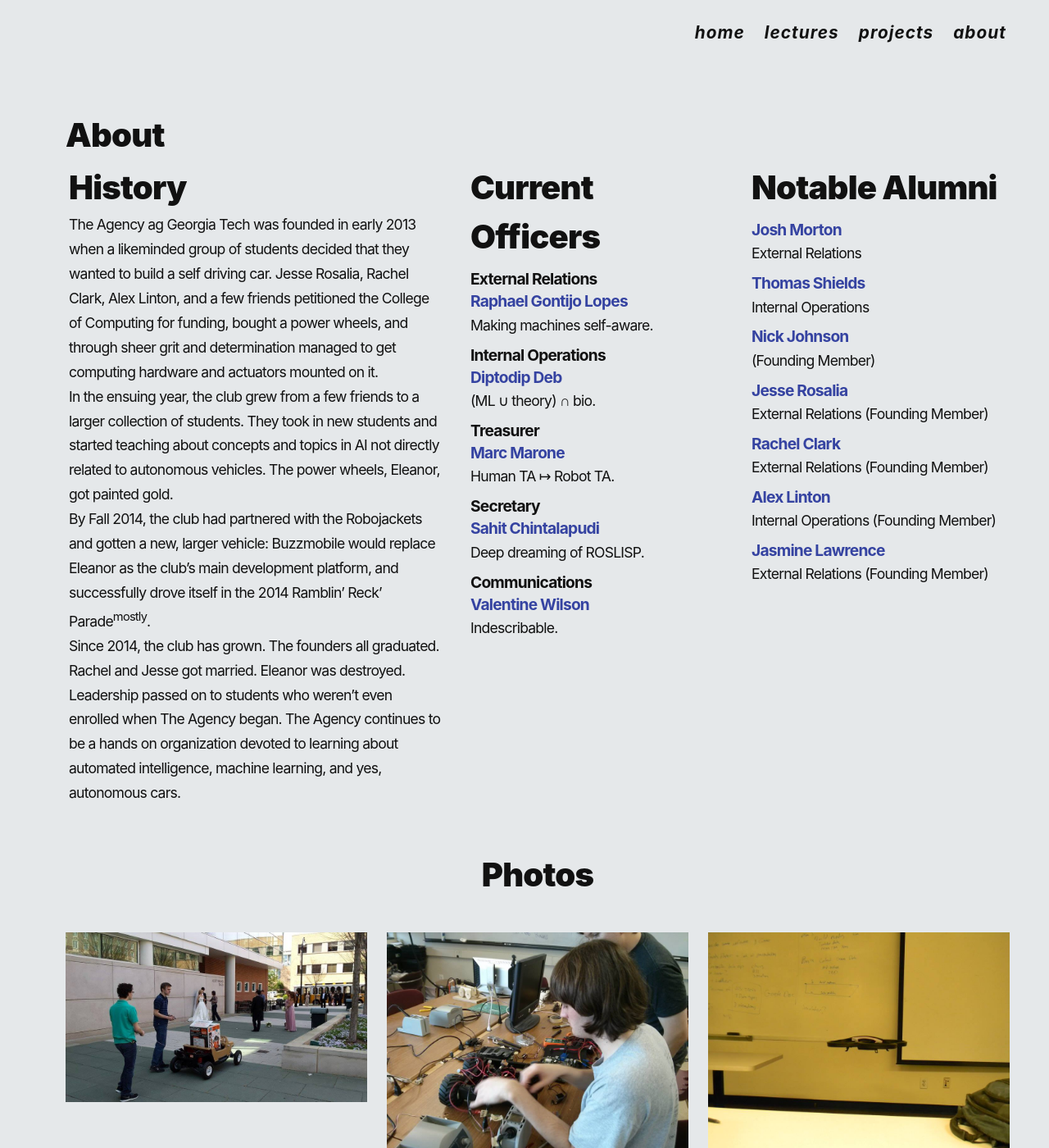
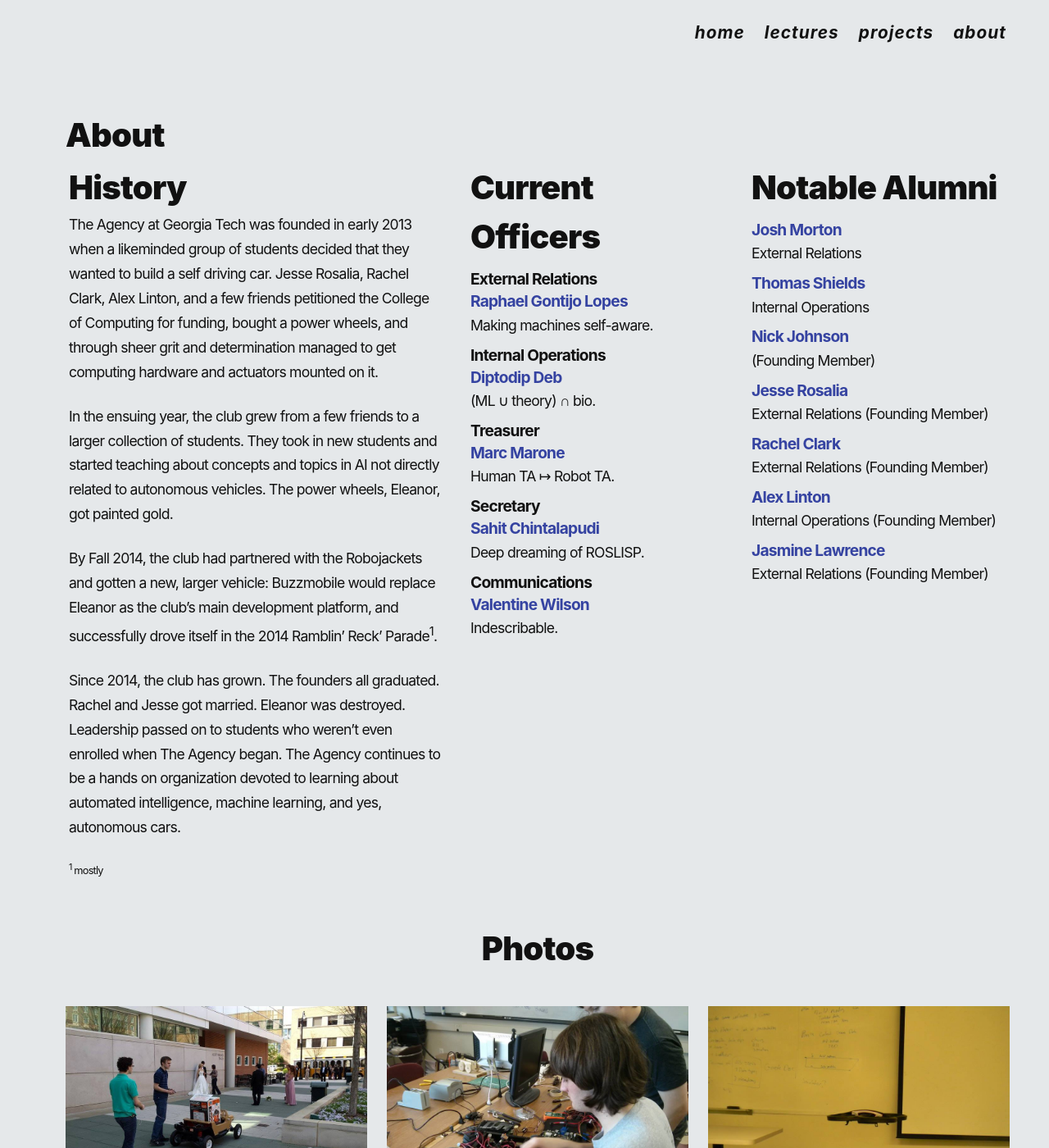
Before and after one commit to gtagency/gtagency.github.com, a Jekyll site: the page built from about.html, in a window 1280 px wide and 1400 px high. Shown: the whole window at 82% size. Built offline with Jekyll 4.4.1, drawn with Linux system fonts in a browser that asks for light colours.

Commit message:
fix history

```diff
--- a/about.html
+++ b/about.html
@@ -10,29 +10,31 @@ includecss: aesthic.css
     <div class="columns">
         <div class="column is-5" style="padding: 1em;">
             <h1 class="thick-text">History</h1>
-            <p>The Agency ag Georgia Tech was founded in early 2013 when a
+            <p>The Agency at Georgia Tech was founded in early 2013 when a
             likeminded group of students decided that they wanted to build a
             self driving car. Jesse Rosalia, Rachel Clark, Alex Linton, and a
             few friends petitioned the College of Computing for funding, bought
             a power wheels, and through sheer grit and determination managed to
             get computing hardware and actuators mounted on it.</p>
-
+            <br/>
             <p>In the ensuing year, the club grew from a few friends to a larger
             collection of students. They took in new students and started
             teaching about concepts and topics in AI not directly related to
             autonomous vehicles. The power wheels, Eleanor, got painted gold.</p>
-
+            <br/>
             <p>By Fall 2014, the club had partnered with the Robojackets and
             gotten a new, larger vehicle: Buzzmobile would replace Eleanor as
             the club’s main development platform, and successfully drove itself
-            in the 2014 Ramblin’ Reck’ Parade<sup>mostly</sup>.</p>
-
+            in the 2014 Ramblin’ Reck’ Parade<sup>1</sup>.</p>
+            <br/>
             <p>Since 2014, the club has grown. The founders all graduated.
             Rachel and Jesse got married. Eleanor was destroyed. Leadership
             passed on to students who weren’t even enrolled when The Agency
             began. The Agency continues to be a hands on organization devoted
             to learning about automated intelligence, machine learning, and
             yes, autonomous cars.</p>
+            <br/>
+            <small><sup>1</sup> mostly</small>
         </div>
         <div class="column" style="padding: 1em;">
             <h1 class=" thick-text">Current Officers</h1>
```
